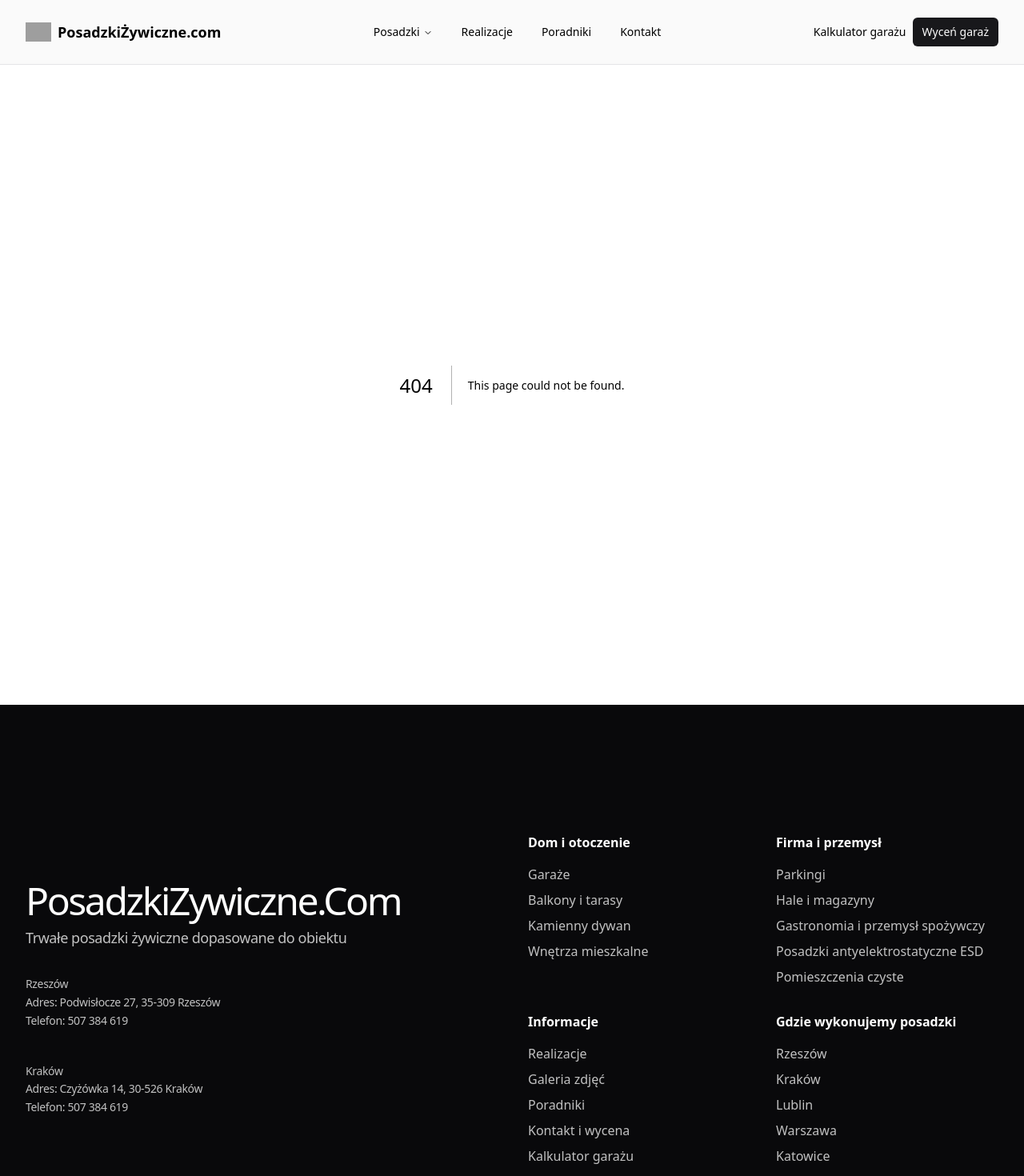
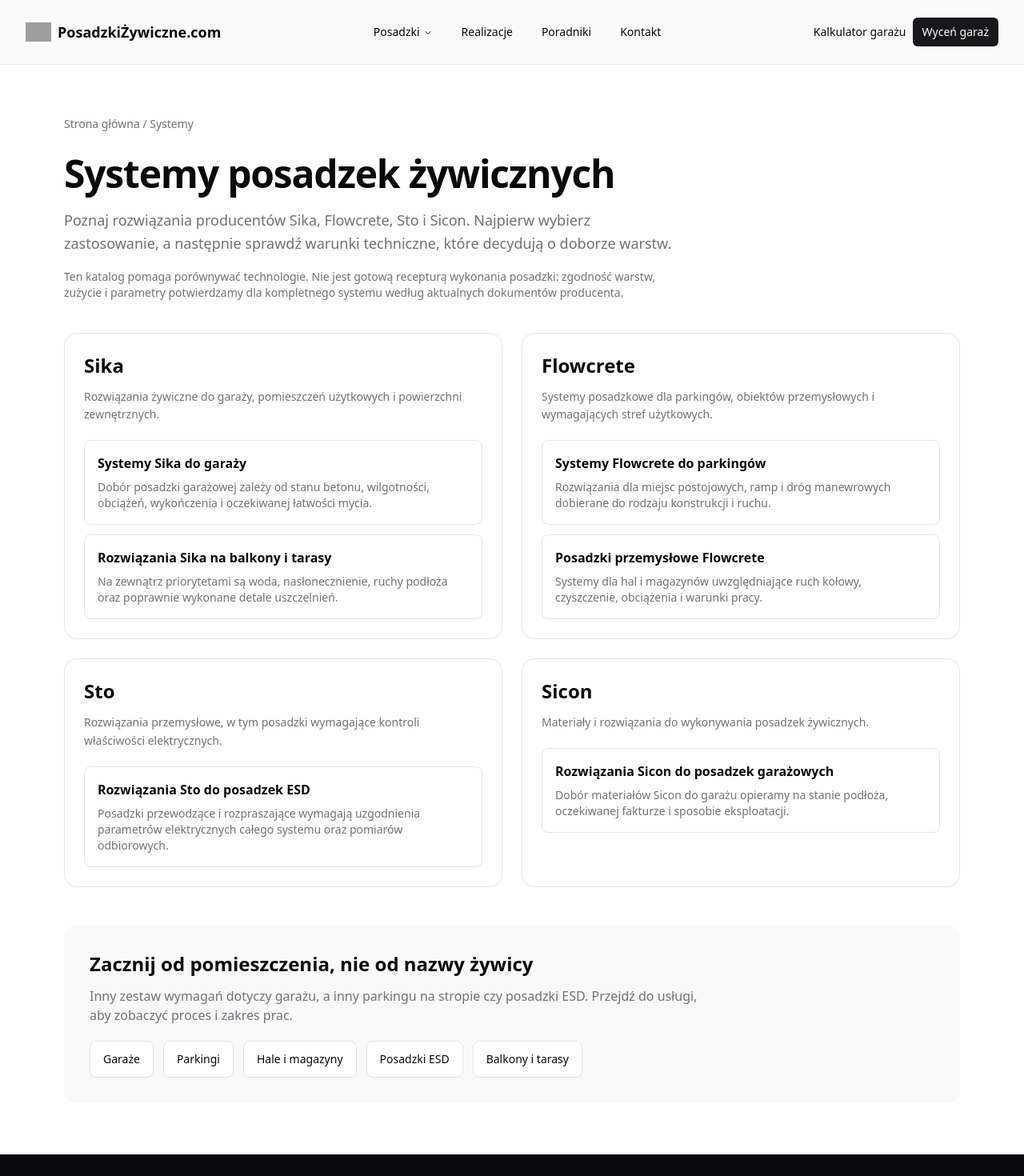
Before and after one commit to damianGG/posadzki-zywiczne, a Next.js app: page /systemy in a window 1280 px wide. Before the commit this address had no page. Shown: the top 1470 px of the page at 80% size. Built offline with nearby package versions, Linux system fonts and the light colour scheme; grey boxes are pictures that could not be loaded.

Commit message:
feat(architecture): add system catalog and manufacturer material reference pages

```diff
--- /dev/null
+++ b/app/systemy/page.tsx
@@ -0,0 +1,61 @@
+import type { Metadata } from "next";
+import Link from "next/link";
+import { catalogSystems, manufacturers, type ManufacturerId } from "@/lib/floor-system-catalog";
+import { absoluteUrl } from "@/lib/site-config";
+
+export const metadata: Metadata = {
+  title: "Systemy posadzek żywicznych Sika, Flowcrete, Sto i Sicon",
+  description: "Dobór systemów posadzek żywicznych do garaży, parkingów, hal, balkonów i ESD. Porównaj zastosowania oraz wymagania i zobacz materiały producentów.",
+  alternates: { canonical: absoluteUrl("/systemy") },
+};
+const manufacturerIds: ManufacturerId[] = ["sika", "flowcrete", "sto", "sicon"];
+
+export default function SystemsIndexPage() {
+  return (
+    <main className="mx-auto max-w-6xl px-4 py-12 md:py-16">
+      <nav aria-label="Ścieżka nawigacji" className="mb-7 text-sm text-muted-foreground">
+        <Link href="/" className="hover:underline">Strona główna</Link> / Systemy
+      </nav>
+      <h1 className="text-3xl font-bold tracking-tight md:text-5xl">Systemy posadzek żywicznych</h1>
+      <p className="mt-5 max-w-3xl text-lg leading-relaxed text-muted-foreground">
+        Poznaj rozwiązania producentów Sika, Flowcrete, Sto i Sicon. Najpierw wybierz zastosowanie,
+        a następnie sprawdź warunki techniczne, które decydują o doborze warstw.
+      </p>
+      <p className="mt-4 max-w-3xl text-sm text-muted-foreground">
+        Ten katalog pomaga porównywać technologie. Nie jest gotową recepturą wykonania posadzki:
+        zgodność warstw, zużycie i parametry potwierdzamy dla kompletnego systemu według aktualnych dokumentów producenta.
+      </p>
+      <div className="mt-10 grid gap-6 md:grid-cols-2">
+        {manufacturerIds.map(id => (
+          <section key={id} id={id} className="scroll-mt-28 rounded-2xl border p-6">
+            <h2 className="text-2xl font-semibold">{manufacturers[id].name}</h2>
+            <p className="mt-3 text-sm leading-relaxed text-muted-foreground">{manufacturers[id].description}</p>
+            <ul className="mt-5 space-y-3">
+              {catalogSystems.filter(system => system.manufacturerId === id).map(system => (
+                <li key={system.slug}>
+                  <Link href={`/systemy/${system.slug}`} className="block rounded-lg border p-4 transition-colors hover:border-primary">
+                    <span className="font-semibold">{system.title}</span>
+                    <span className="mt-2 block text-sm text-muted-foreground">{system.summary}</span>
+                  </Link>
+                </li>
+              ))}
+            </ul>
+          </section>
+        ))}
+      </div>
+      <section className="mt-12 rounded-2xl bg-muted/50 p-6 md:p-8">
+        <h2 className="text-2xl font-semibold">Zacznij od pomieszczenia, nie od nazwy żywicy</h2>
+        <p className="mt-3 max-w-3xl text-muted-foreground">Inny zestaw wymagań dotyczy garażu, a inny parkingu na stropie czy posadzki ESD. Przejdź do usługi, aby zobaczyć proces i zakres prac.</p>
+        <div className="mt-5 flex flex-wrap gap-3">
+          {[
+            { label: "Garaże", href: "/garaze" },
+            { label: "Parkingi", href: "/parkingi" },
+            { label: "Hale i magazyny", href: "/hale-magazyny" },
+            { label: "Posadzki ESD", href: "/posadzki-elektrostatyczne" },
+            { label: "Balkony i tarasy", href: "/posadzki-zywiczne-na-balkony" },
+          ].map(item => <Link key={item.href} href={item.href} className="rounded-lg border bg-background px-4 py-3 text-sm font-medium hover:border-primary">{item.label}</Link>)}
+        </div>
+      </section>
+    </main>
+  );
+}
```
